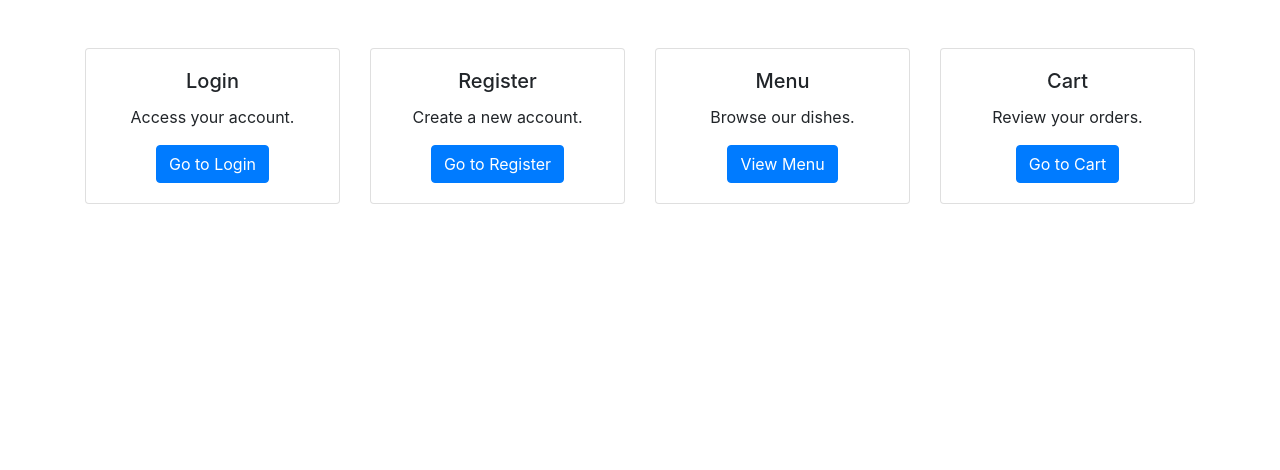
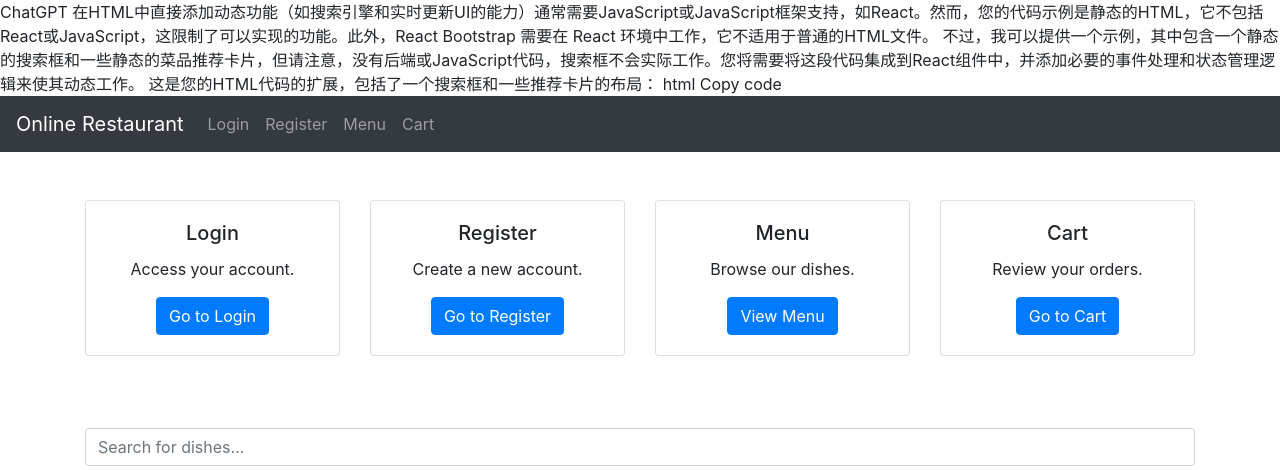
Before and after one commit to BUMETCS673/project-f23team3, a Flask app: template code/templates/home.html in a window 1280 px wide. Shown: the part 56-526 px from the top of the page. Before the commit the page ends 260 px from the top, so only its background shows below. Run offline with Flask 3, Linux system fonts and the light colour scheme; the template is opened without the code that fills it, so the values that code supplies are empty; parts of the project's set-up code (start-up, migrations or seed data) failed here and were passed over; some libraries are stand-ins or nearby versions; grey boxes are pictures that could not be loaded.

Commit message:
UI design home.html v0.1

```diff
--- a/code/templates/home.html
+++ b/code/templates/home.html
@@ -13,6 +13,47 @@
     <a class="navbar-brand" href="/">Online Restaurant</a>
 </nav>
 
+ChatGPT
+在HTML中直接添加动态功能（如搜索引擎和实时更新UI的能力）通常需要JavaScript或JavaScript框架支持，如React。然而，您的代码示例是静态的HTML，它不包括React或JavaScript，这限制了可以实现的功能。此外，React Bootstrap 需要在 React 环境中工作，它不适用于普通的HTML文件。
+
+不过，我可以提供一个示例，其中包含一个静态的搜索框和一些静态的菜品推荐卡片，但请注意，没有后端或JavaScript代码，搜索框不会实际工作。您将需要将这段代码集成到React组件中，并添加必要的事件处理和状态管理逻辑来使其动态工作。
+
+这是您的HTML代码的扩展，包括了一个搜索框和一些推荐卡片的布局：
+
+html
+Copy code
+<!DOCTYPE html>
+<html lang="en">
+<head>
+    <meta charset="UTF-8">
+    <meta name="viewport" content="width=device-width, initial-scale=1.0">
+    <title>Online Restaurant</title>
+    <link href="https://maxcdn.bootstrapcdn.com/bootstrap/4.5.2/css/bootstrap.min.css" rel="stylesheet">
+</head>
+<body>
+
+<!-- Navbar -->
+<nav class="navbar navbar-expand-lg navbar-dark bg-dark">
+    <a class="navbar-brand" href="/">Online Restaurant</a>
+    <!-- Navbar links -->
+    <div class="collapse navbar-collapse" id="navbarNav">
+        <ul class="navbar-nav">
+            <li class="nav-item">
+                <a class="nav-link" href="/login">Login</a>
+            </li>
+            <li class="nav-item">
+                <a class="nav-link" href="/register">Register</a>
+            </li>
+            <li class="nav-item">
+                <a class="nav-link" href="/menu">Menu</a>
+            </li>
+            <li class="nav-item">
+                <a class="nav-link" href="/cart">Cart</a>
+            </li>
+        </ul>
+    </div>
+
+</nav>
 <!-- Main Content -->
 <div class="container mt-5">
     <div class="row justify-content-center">
@@ -59,5 +100,28 @@
     </div>
 </div>
 
+<div class="container mt-5">
+    <!-- Search Bar -->
+    <div class="row mb-4">
+        <div class="col">
+            <input class="form-control" type="search" placeholder="Search for dishes..." aria-label="Search">
+        </div>
+    </div>
+
+    <!-- Cards for Dish Recommendations -->
+    <div class="row">
+        <div class="col-md-4 mb-4">
+            <div class="card">
+                <img src="path-to-your-dish-image.jpg" class="card-img-top" alt="Dish Name">
+                <div class="card-body">
+                    <h5 class="card-title">Dish Name</h5>
+                    <p class="card-text">Some description of the dish.</p>
+                    <a href="#" class="btn btn-primary">Order Now</a>
+                </div>
+            </div>
+        </div>
+        <!-- Repeat the above div block for each recommended dish -->
+    </div>
+</div>
 </body>
 </html>
```
